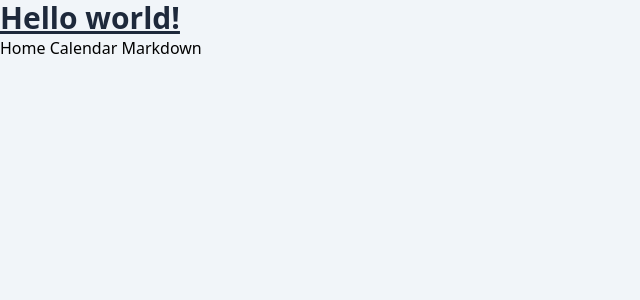
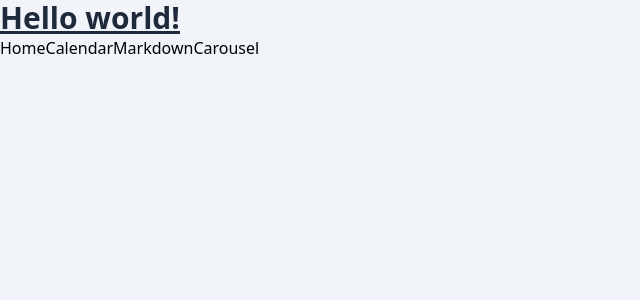
Before and after one commit to pamcy/Vue3-Toolbox, a Nuxt app: page / in a window 1280 px wide. Shown: the top 300 px of the page, without its empty margins (0-640 px from the left). Built offline with nearby package versions, Linux system fonts and the light colour scheme.

Commit message:
create carousel page

```diff
--- /dev/null
+++ b/pages/carousel.vue
@@ -0,0 +1,11 @@
+<template>
+  <div>
+    <main class="my-24">
+      <h2>Carousel</h2>
+    </main>
+  </div>
+</template>
+
+<script>
+export default {}
+</script>
--- a/pages/index.vue
+++ b/pages/index.vue
@@ -2,8 +2,11 @@
   <div>
     <h1 class="text-3xl font-bold text-slate-800 underline">Hello world!</h1>
 
-    <NuxtLink to="/"> Home </NuxtLink>
-    <NuxtLink to="/calendar"> Calendar </NuxtLink>
-    <NuxtLink to="/markdown"> Markdown </NuxtLink>
+    <nav>
+      <NuxtLink to="/">Home</NuxtLink>
+      <NuxtLink to="/calendar">Calendar</NuxtLink>
+      <NuxtLink to="/markdown">Markdown</NuxtLink>
+      <NuxtLink to="/carousel">Carousel</NuxtLink>
+    </nav>
   </div>
 </template>
```
